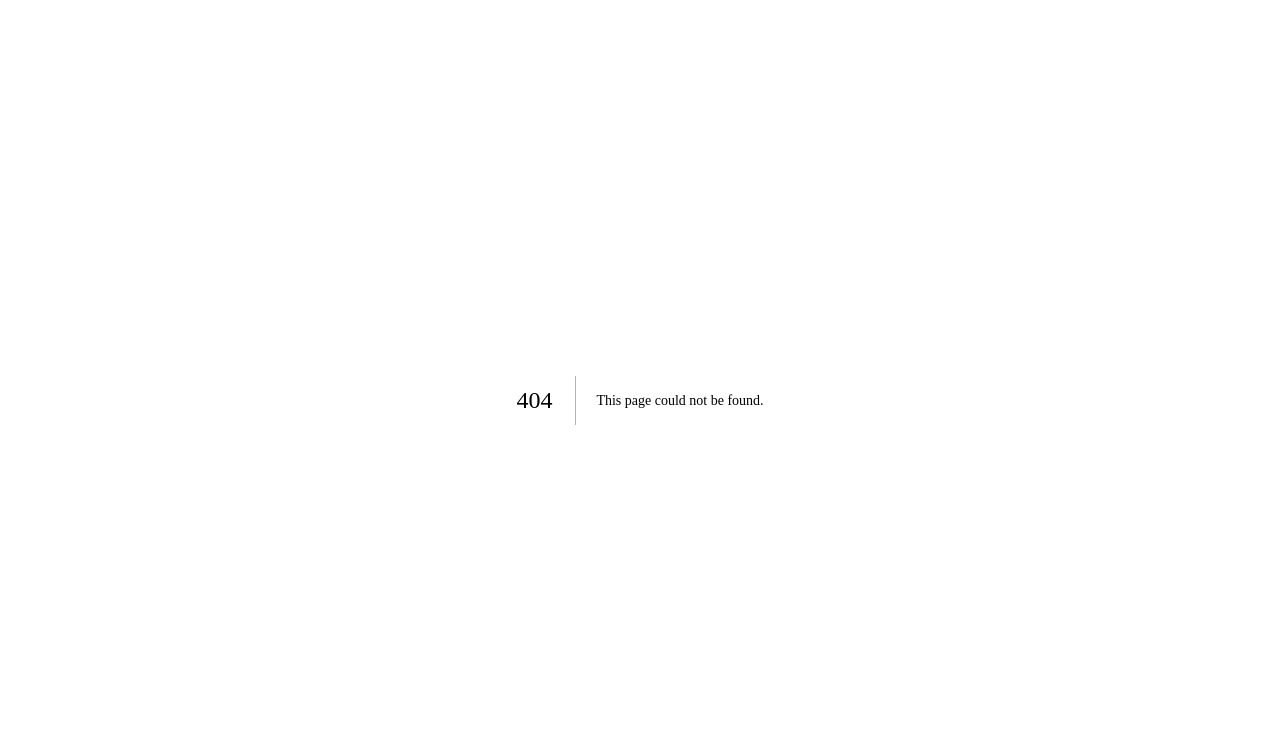
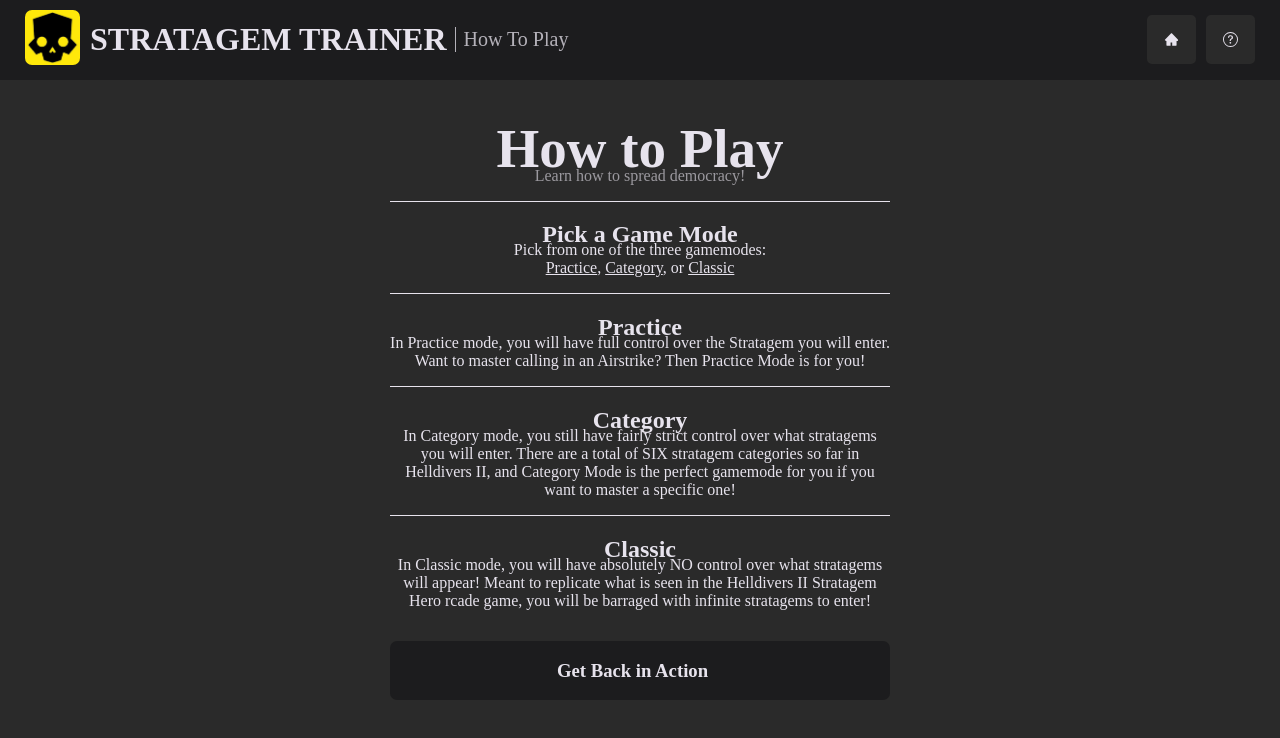
Before and after one commit to ethanshealey/stratagem_hero, a Next.js app: page /how-to-play in a window 1280 px wide. Before the commit this address had no page. Shown: the top 738 px of the page. Built offline with nearby package versions, Linux system fonts and the light colour scheme; a web font is replaced by a local one.

Commit message:
add how to page

```diff
--- a/src/app/category/page.tsx
+++ b/src/app/category/page.tsx
@@ -13,7 +13,7 @@
     useEffect(() => {
         // load categories
         const listOfCategories = [...new Set(stratagemJson.map(item => item.category))]
-        console.log(listOfCategories)
+
         setOptions(listOfCategories)
     }, [])
 
--- a/src/app/globals.scss
+++ b/src/app/globals.scss
@@ -28,6 +28,9 @@
 header {
     background-color: $foreground;
     margin-top: 0;
+    display: flex;
+    flex-direction: row;
+    justify-content: space-between;
     #header-left {
         padding-left: 25px;
         display: flex;
@@ -60,6 +63,31 @@
                 opacity: 75%;
                 font-weight: 100 !important;
                 font-size: 20px;
+            }
+        }
+    }
+    #header-right {
+        padding-right: 25px;
+        display: flex;
+        flex-direction: row;
+        justify-content: flex-end;
+        align-items: center;
+        flex: 1 1 auto;
+        button {
+            background-color: $background;
+            border: 2px solid $background;
+            margin-left: 10px;
+            display: flex;
+            justify-content: center;
+            align-items: center;
+            padding: 15px;
+            border-radius: 5px;
+            font-size: 15px;
+            color: $text;
+            cursor: pointer;
+            transition: .5s;
+            &:hover {
+                opacity: 75%;
             }
         }
     }
@@ -170,11 +198,46 @@
             font-size: 25px;
             padding: 5px;
         }
-        // .correct {
-        //     color: $yellow
-        // }
-        // .fail {
-        //     color: red !important;
-        // }
     }
 }
+
+#how-to-page-content {
+    display: flex;
+    flex-direction: column;
+    justify-content: center;
+    align-items: center;
+    #how-to-page-title {
+        color: $text;
+        text-align: center;
+        font-family: $font;
+        h1 {
+            font-size: 55px;
+        }
+        p {
+            font-weight: 100;
+            margin-top: -50px;
+            opacity: 60%;
+        }
+    }
+    section {
+        color: $text;
+        text-align: center;
+        border-top: thin solid $text;
+        width: 500px;
+        h2 {
+            font-weight: 700;
+        }
+        p {
+            margin-top: -27px;
+            a {
+                color: $text;
+                &:visited {
+                    color: $yellow
+                }
+            }
+        }
+    }
+    .option {
+        cursor: pointer
+    }
+}
--- /dev/null
+++ b/src/app/how-to-play/page.tsx
@@ -0,0 +1,44 @@
+'use client'
+import Header from '@/components/Header'
+import { useRouter } from 'next/navigation'
+import React from 'react'
+
+const HowToPlay = () => {
+
+  const router = useRouter()
+
+  const goHome = () => {
+    router.push('/')
+  }
+
+  return (
+    <div>
+      <Header sub={'How To Play'} />
+      <div id="how-to-page-content">
+        <div id="how-to-page-title">
+          <h1>How to Play</h1>
+          <p>Learn how to spread democracy!</p>
+        </div>
+        <section id="pick-mode">
+          <h2>Pick a Game Mode</h2>
+          <p>Pick from one of the three gamemodes:<br /><a href="#practice">Practice</a>, <a href="#category">Category</a>, or <a href="#classic">Classic</a></p>
+        </section>
+        <section id="practice">
+          <h2>Practice</h2>
+          <p>In Practice mode, you will have full control over the Stratagem you will enter. Want to master calling in an Airstrike? Then Practice Mode is for you!</p>
+        </section>
+        <section id="category">
+          <h2>Category</h2>
+          <p>In Category mode, you still have fairly strict control over what stratagems you will enter. There are a total of SIX stratagem categories so far in Helldivers II, and Category Mode is the perfect gamemode for you if you want to master a specific one!</p>
+        </section>
+        <section id="classic">
+          <h2>Classic</h2>
+          <p>In Classic mode, you will have absolutely NO control over what stratagems will appear! Meant to replicate what is seen in the Helldivers II Stratagem Hero rcade game, you will be barraged with infinite stratagems to enter!</p>
+        </section>
+        <div className='option' onClick={goHome}><h3>Get Back in Action</h3></div>
+      </div>
+    </div>
+  )
+}
+
+export default HowToPlay
--- a/src/app/layout.tsx
+++ b/src/app/layout.tsx
@@ -6,8 +6,7 @@
 
 export const metadata: Metadata = {
   title: 'Stratagem Trainer',
-  description: 'A ',
-  icons: [ 'logo.png' ]
+  description: 'A fun nextjs based game that simulates the arcade game "Stratagem Hero" from the video game "Helldivers 2"',
 }
 
 export default function RootLayout({
--- a/src/components/Header.tsx
+++ b/src/components/Header.tsx
@@ -1,6 +1,8 @@
 'use client'
 import { useRouter } from 'next/navigation'
 import React from 'react'
+import { AiFillHome } from "react-icons/ai"
+import { BsQuestionCircle } from "react-icons/bs"
 
 type HeaderType = {
   sub?: string
@@ -14,11 +16,19 @@
     router.push('/')
   }
 
+  const goToHowToPage = () => {
+    router.push('/how-to-play')
+  }
+
   return (
     <header>
         <div id="header-left" onClick={goHome}>
-            <img src={"/logo.jpg"} />
+            <img src={"/images/logo.jpg"} />
             <h1 id="title"><strong>STRATAGEM TRAINER</strong>{ sub && (<span>{ sub }</span>) }</h1>
+        </div>
+        <div id="header-right">
+          <button onClick={goHome}><AiFillHome /></button>
+          <button onClick={goToHowToPage}><BsQuestionCircle /></button>
         </div>
     </header>
   )
--- a/src/components/Player.tsx
+++ b/src/components/Player.tsx
@@ -48,7 +48,7 @@
                 newQueue.shift()
                 const newStrategem: any = getRandomStratagemByCategory(category)
                 newQueue.push(newStrategem)
-                console.log(newQueue)
+
                 setQueue((_:any) => [ ...newQueue ])
             }
             else if(mode === "classic") {
@@ -56,7 +56,7 @@
                 newQueue.shift()
                 const newStrategem: any = getRandomStratagem()
                 newQueue.push(newStrategem)
-                console.log(newQueue)
+
                 setQueue((_:any) => [ ...newQueue ])
             }
 
@@ -108,7 +108,7 @@
 
     const success = async () => {
         setSucceded((_: any) => true)
-        await sleep(500)
+        await sleep(200)
         setSucceded((_: any) => false)
     }
 
```
Also changed, not shown: public/images/logo.jpg (renamed from public/logo.jpg), 1 other file (tests, documents, lock files or other folders).
